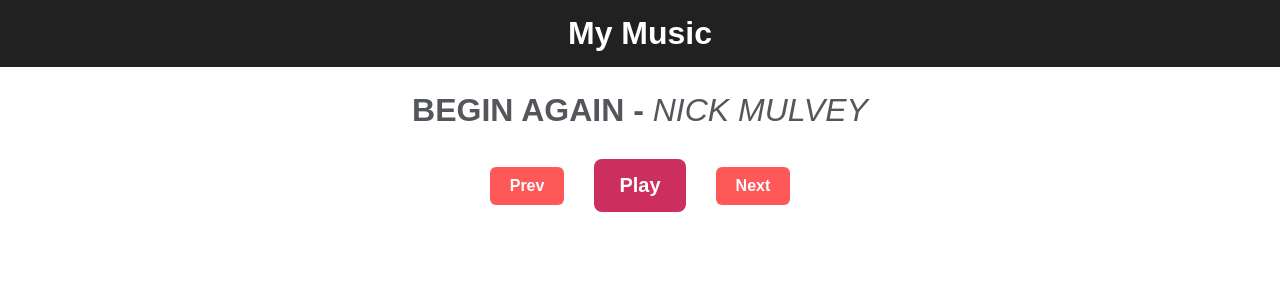
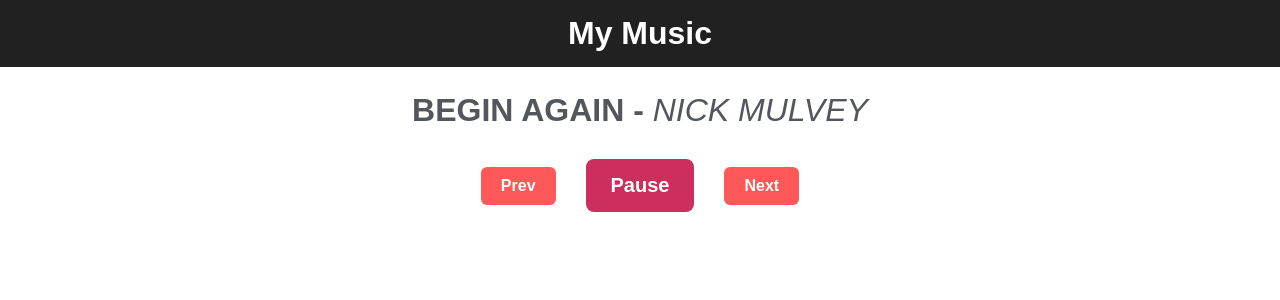
Before and after one commit to cdt-eth/Vue-Music-Player, a Vue app: page / in a window 1280 px wide. Both pictures are taken after a click on the button "Play". Shown: the top 300 px of the page. Built offline with nearby package versions, Linux system fonts and the light colour scheme.

Commit message:
play and pause methods

```diff
--- a/src/App.vue
+++ b/src/App.vue
@@ -11,11 +11,10 @@
         </h2>
         <div class="controls">
           <button class="prev">Prev</button>
-          <button class="play" v-if="!isPlaying">Play</button>
-          <button class="pause" v-else>Pause</button>
+          <button class="play" v-if="!isPlaying" @click="play">Play</button>
+          <button class="pause" v-else @click="pause">Pause</button>
           <button class="next">Next</button>
         </div>
-        <!-- {{ songs[0].src }} -->
       </section>
     </main>
   </div>
@@ -50,10 +49,23 @@
       player: new Audio(),
     };
   },
+  methods: {
+    play(song) {
+      if (typeof song.src != "undefined") {
+        this.current = song;
+        this.player.src = this.current.src;
+      }
+      this.player.play();
+      this.isPlaying = true;
+    },
+    pause() {
+      this.player.pause();
+      this.isPlaying = false;
+    },
+  },
   created() {
     this.current = this.songs[this.index];
     this.player.src = this.current.src;
-    // this.player.play();
   },
 };
 </script>
```
